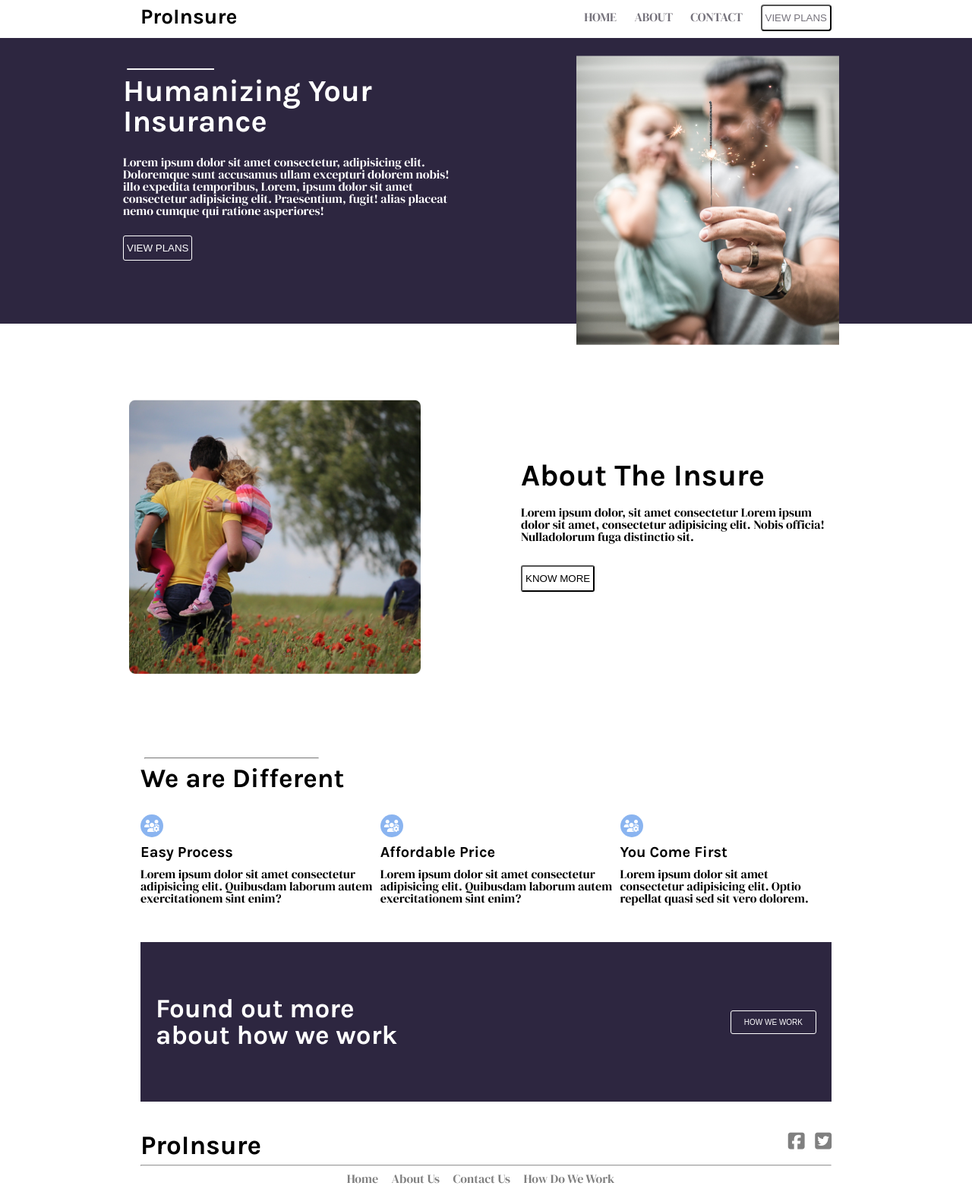
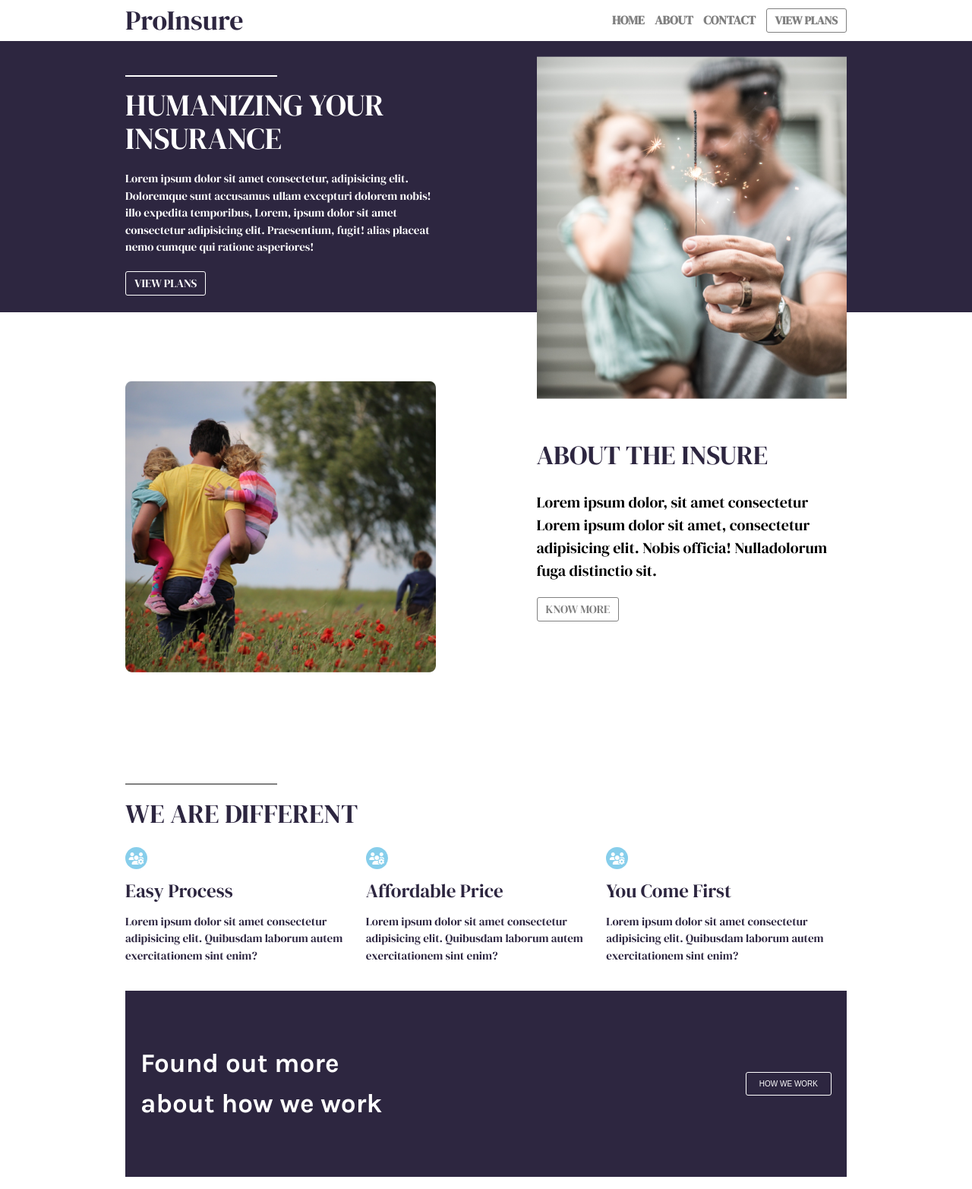
Before and after one commit to lovekushrajput/TA-STYLE-web-typography-THaaaf, a website: page block-BHaabt/index.html in a window 1280 px wide. Shown: the top 1565 px of the page at 76% size. Drawn offline with Linux system fonts and the light colour scheme.

Commit message:
assignment2 completed

```diff
--- a/block-BHaabt/assets/stylesheet/style.css
+++ b/block-BHaabt/assets/stylesheet/style.css
@@ -47,144 +47,150 @@ table {
 	border-spacing: 0;
 }
 /* custom */
+/* general-class */
+h1
+h2
+h3
+h4
+h5
+h6{
+    font-family: 'Karla', sans-serif;
+}
+*,
+*::before
+*::after{
+    box-sizing:border-box
+}
 body{
+    line-height: 1.5;
     font-family: 'DM Serif Display', serif;
 }
 .container{
-    max-width: 910px;
+    max-width: 950px;
     margin: 0 auto;
     padding: 0 32px;
+}
+.flex{
+    display: flex;
+    justify-content: space-between;
+    align-items: center;
+}
+.align-content{
+    align-items: flex-start;
 }
 img{
     width: 100%;
 }
+.btn{
+    color: grey;
+    border-radius: 3px;
+    border: 1px solid grey;
+    padding: 4px 11px;
+    font-size: 15px;
+    display: inline-block;
+    text-transform: uppercase;
+}
+.btn-secondary{
+    color: white;
+    border-color: white;
+}
+a{
+    text-decoration: none;
+}
+.col{
+    flex: 0 1 43%;
+}
+
+/* header */
 .header{
-    height: 50px;
     background-color: white;
-    display: flex;
-    justify-content: space-between;
+    /* padding: 20px 0; */
 }
-.header h1{
-    margin-top: 8px;
-    font-size: 28px;
-    font-family: 'Karla', sans-serif;
+
+.brand{
+    color: rgb(45,38,64);
+    font-size: 36px;
+    font-family: 'DM Serif Display', serif;
 }
 .nav a{
-    margin-left: 20px;
-    text-decoration: none;
-    color: rgb(118,115,124);
+    color: grey;
+    margin-left: 10px;
+    text-transform: uppercase;
+    font-weight: 700;
+}
+
+/* section-1*/
+.hero{
+    background-color: rgb(45,38,64);
+    padding: 20px 0;
+    color: white;
+}
+.line{
+    margin-top: 25px;
+    width: 200px;
+    height: 2px;
+    background-color: white;
+    color: white;
+}
+.hero-h1{
+    margin-top: 15px;
+    font-size: 40px;
+    line-height: 1.1;
     text-transform: uppercase;
 }
-.btn{
-    margin-top: 6px;
-    margin-left: 20px;
-    padding: 8px 4px;
-    color: rgb(118,115,124);
-    background-color: white;
-    text-transform: uppercase;
-    border-radius: 4px;
+.hero-p{
+     font-size: 15px;
+     padding: 20px 0;
 }
-/* section-1*/
-.article{
-    background-color: rgb(45,38,64);
-    display: flex;
-    height: 47vh;
-    position: relative;
-}
-.media1{
-    width: 27%;
-    position: absolute;
-    top: 23px;
-    right: 175px;
-}
-.human{
-    color: white;
-    width: 450px;
-    margin-left: 130px;
-}
-.human p{
-    margin: 25px 0;
-    text-align: left;
-}
-.article hr{
-    border-top:1px solid white;
-    margin-top: 40px;
-    margin-left: 5px;
-    width: 25%;
-}
-h2{
-    font-size: 40px;
-    text-transform: capitalize;
-    font-family: 'Karla', sans-serif;
-}
-.human button{
-    color: white;
-    background-color: rgb(45,38,64);
-    text-transform: uppercase;
-    padding: 8px 4px;
-    border-radius: 3px;
-    border: 1px solid white;
-    /* margin-top: 10px; */
+.hero-image{
+    margin-bottom: -140px;
 }
 /* section-2 */
-.article2{
-    display: flex;
+.about{
+    padding: 90px 0;
 }
-.insurance{
-    width: 400px;
-    margin-top: 180px;
-    margin-left: 100px;
+.about-h2{
+    font-size: 35px;
+    text-transform: uppercase;
+    color: rgb(45,38,64);
 }
-h3{
-    font-size: 40px;
-    text-transform: capitalize;
-    font-family: 'Karla', sans-serif;
-    margin-bottom: 20px;
-}
-.insurance button{
-    text-transform: uppercase;
-    background-color: white;
-    border-radius: 3px;
-    padding: 8px 4px;
-    margin-top: 30px;
-}
-.media2{
-    width: 30%;
-    margin: 100px 0;
-    margin-left: 170px;
+.about-p{
+    font-size: 20px;
+    padding: 20px 0;
 }
 /* section-3 */
-.article3{
-    margin-bottom: 50px;
+.feature{
+    padding: 25px 0;
 }
-h4{
-    font-size: 35px;
-    font-family: 'Karla', sans-serif;
+.feature header{
+    margin-bottom: 18px;
 }
-.icon{
+.feature-header{
+    color: rgb(45,38,64);
+}
+.line-color{
+    background-color: grey;
+    margin-bottom: 12px;
+}
+.icon-box{
+    width: 29px;
+    height: 29px;
+    background-color: skyblue;
     display: flex;
-    margin-top: 30px;
-}
-.icon a{
-    text-decoration: none;
     justify-content: center;
     align-items: center;
-    display: flex;
-    height: 30px;
-    width: 30px;
     border-radius: 50%;
-    background-color: rgb(138,180,240);
     color:white;
-}
-h5{
-    font-size: 20px;
-    font-family: 'Karla', sans-serif;
+    margin-bottom: 10px;
+  }
+ .feature h3{
+    font-size: 25px;
+    color: rgb(45,38,64);
     margin: 10px 0;
 }
-.article3 hr{
-    border-top:1px solid grey;
-    margin-left: 5px;
-    width: 25%;
+.feature p{
+    font-size: 15px;
+    color: rgb(45,38,64);
 }
 /* section-4 */
 .article4{
@@ -196,7 +202,7 @@ h5{
     padding: 70px 0;
     background-color: rgb(45,38,64);
 }
-h6{
+h4{
     font-size: 35px;
     color: white;
     max-width: 360px;
--- a/block-BHaabt/index.html
+++ b/block-BHaabt/index.html
@@ -16,65 +16,89 @@
 </head>
 
 <body>
-    <header class="header container">
-        <h1>ProInsure</h1>
+    <header class="header">
+        <div class="container flex">
+            <a class="brand" href="#">ProInsure</a>
             <nav class="nav">
                 <a href="#">Home</a>
                 <a href="#">About</a>
                 <a href="#">Contact</a>
-            <button class="btn">view plans</button>
+                <a class="btn" href="#">view Plans</a>
             </nav>
+        </div>
     </header>
     <main>
         <!-- section-1 -->
-        <section class="article">
-            <div class="human container">
-                <hr>
-                <h2>humanizing your insurance</h2>
-                <p>Lorem ipsum dolor sit amet consectetur, adipisicing elit. Doloremque sunt accusamus ullam excepturi dolorem nobis! illo expedita temporibus, Lorem, ipsum dolor sit amet consectetur adipisicing elit. Praesentium, fugit! alias placeat nemo cumque qui ratione asperiores!</p>
-                <button>view plans</button>
+        <section class="hero">
+            <article class="container flex align-content">
+                <div class="col">
+                    <div class="line"></div>
+                    <h1 class="hero-h1">humanizing your insurance</h1>
+                    <p class="hero-p">Lorem ipsum dolor sit amet consectetur, adipisicing elit. Doloremque sunt accusamus ullam
+                        excepturi dolorem nobis! illo expedita temporibus, Lorem, ipsum dolor sit amet consectetur
+                        adipisicing elit. Praesentium, fugit! alias placeat nemo cumque qui ratione asperiores!</p>
+                    <a class="btn btn-secondary" href="#">view Plans</a>
                 </div>
-            <div class="media1">
+                    <div class="col hero-image">
                         <img src="assets/media/01.png" alt="01">
                     </div>
+
+            </article>
         </section>
-        <!-- section-2 -->
-        <section class="article2">
-            <div class="media2">
+        <!-- about -->
+        <section class="about">
+            <article class="container flex">
+            <div class="about-image col">
                 <img src="assets/media/02.png" alt="02">
             </div>
-            <div class="insurance container">
-                <h3>about the insure</h3>
-                <p>Lorem ipsum dolor, sit amet consectetur Lorem ipsum dolor sit amet, consectetur adipisicing elit. Nobis  officia! Nulladolorum fuga distinctio sit.</p>
-                <button>know more</button>
+            <div class="col">
+                <h2 class="about-h2">about the insure</h2 >
+                <p class="about-p">Lorem ipsum dolor, sit amet consectetur Lorem ipsum dolor sit amet, consectetur adipisicing elit.
+                    Nobis officia! Nulladolorum fuga distinctio sit.</p>
+                <a class=btn href="#">know more</a>
             </div>
+        </article>
         </section>
         <!-- section-3 -->
-        <section class="container article3">
-            <hr>
-            <h4>We are Different</h4>
-            <div class="icon">
-            <div>
-                <a href="#"><i class="fas fa-users-cog"></i></a>
-                <h5>Easy Process</h5>
-                <p>Lorem ipsum dolor sit amet consectetur adipisicing elit. Quibusdam laborum autem  exercitationem sint enim? </p>
+        <section class="feature">
+            <div class="container">
+            <header>
+            <div class="line line-color"></div>
+            <h2 class="about-h2">
+                We are Different</h2>
+        </header>
+            <div class="flex align-content">
+                <div class="col">
+                    <div class="icon-box">
+                    <i class="fas fa-users-cog"></i>
                 </div>
-            <div>
-                <a href="#"><i class="fas fa-users-cog"></i></a>
-                <h5>Affordable Price</h5>
-                <p>Lorem ipsum dolor sit amet consectetur adipisicing elit. Quibusdam laborum autem  exercitationem sint enim? </p>
+                    <h3>Easy Process</h3>
+                    <p>Lorem ipsum dolor sit amet consectetur adipisicing elit. Quibusdam laborum autem exercitationem
+                        sint enim? </p>
                 </div>
-            <div>
-                <a href="#"><i class="fas fa-users-cog"></i></a>
-                <h5>You Come First</h5>
-                <p>Lorem ipsum dolor sit amet consectetur adipisicing elit. Optio repellat quasi sed sit vero dolorem.</p>
+                <div class="col">
+                    <div class="icon-box">
+                    <i class="fas fa-users-cog"></i>
+                </div>
+                    <h3>Affordable Price</h3>
+                    <p>Lorem ipsum dolor sit amet consectetur adipisicing elit. Quibusdam laborum autem exercitationem
+                        sint enim? </p>
+                </div>
+                <div class="col">
+                    <div class="icon-box">
+                    <i class="fas fa-users-cog"></i>
+                </div>
+                    <h3>You Come First</h3>
+                    <p>Lorem ipsum dolor sit amet consectetur adipisicing elit. Quibusdam laborum autem exercitationem
+                        sint enim? </p>
+                </div>
             </div>
             </div>
         </section>
         <!-- section-4 -->
         <section class="container article4">
             <div>
-            <h6>Found out more about how we work</h6>
+                <h4>Found out more about how we work</h4>
             </div>
             <div>
                 <button>how we work</button>
@@ -99,6 +123,9 @@
             <a class="work" href="#">how do we work</a>
         </section>
     </main>
-    <footer> <p>&copy Altcampus Service Pvt Ltd, 2018-Present.</p></footer>
+    <footer>
+        <p>&copy Altcampus Service Pvt Ltd, 2018-Present.</p>
+    </footer>
 </body>
+
 </html>
```
Lines whose indentation alone changed are shown as unchanged.
